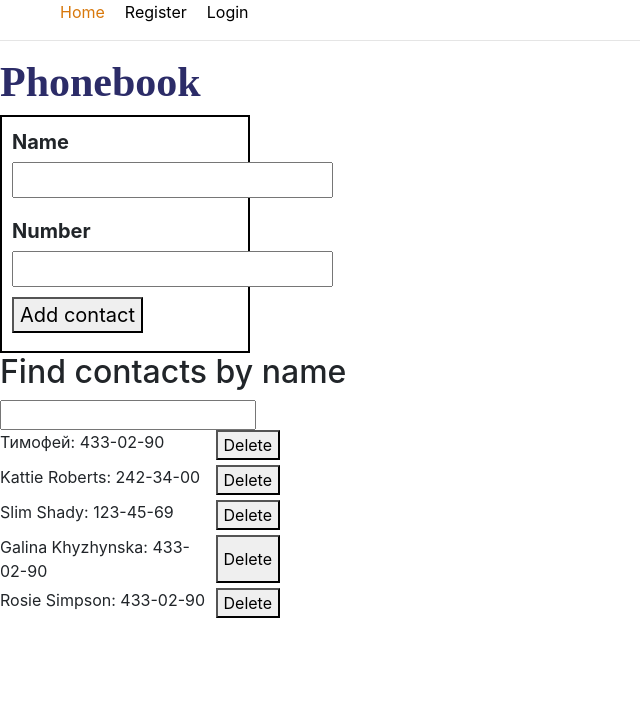
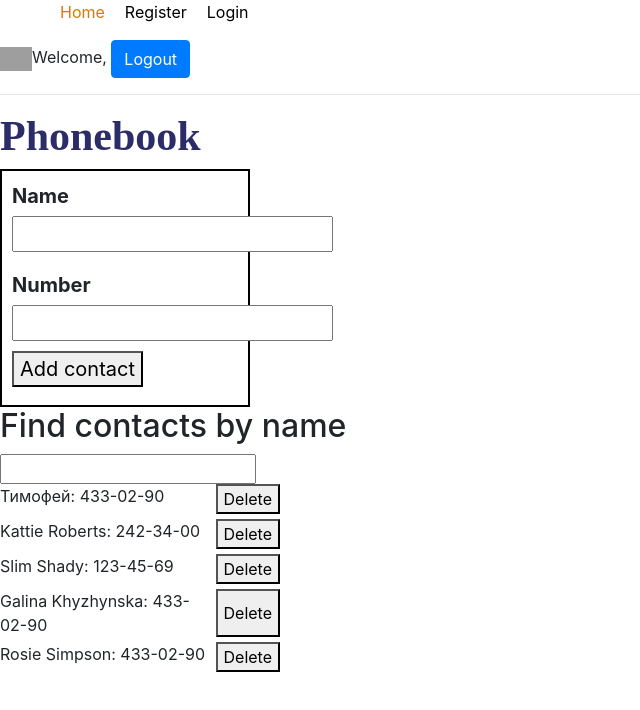
Before and after one commit to Gal4enock/goit-react-hw-08-phonebook, a React (Create React App) app: page / in a window 1280 px wide. Shown: the top 710 px of the page, without its empty margins (0-640 px from the left). Built offline with nearby package versions, Linux system fonts and the light colour scheme; data requests are answered from the project's data file; grey boxes are pictures that could not be loaded.

Commit message:
добавляет стили

```diff
--- a/src/components/Navigation/Navigation.jsx
+++ b/src/components/Navigation/Navigation.jsx
@@ -6,8 +6,12 @@ import style from './Navigation.module.css'
 
 //import { Test } from './Navigation.styles';
 
-const Navigation = () => (
-  <div className="NavigationWrapper">
+const Navigation = ({
+  avatar = "https://streamdps.ru/upload/iblock/ba4/ba43a8bf5b491168b4f74e9922c88c25.jpg",
+  name,
+  onLogout
+}) => (
+  <div className="NavigationWrapper wrap">
     <ul className={style.List}>
       <li><NavLink exact to="/" className={style.Navigation_link}
         activeClassName={style.Navigation_link_active} >
@@ -19,6 +23,11 @@ const Navigation = () => (
         activeClassName={style.Navigation_link_active} >
       Login</NavLink></li>
     </ul>
+    <div >
+      <img src={avatar} width='32' alt="" />
+      <span>Welcome, </span>
+      <button className='btn btn-primary log' type='button' onClick={onLogout}>Logout</button>
+  </div>
   </div>
 );
 
--- a/src/pages/LoginPage.jsx
+++ b/src/pages/LoginPage.jsx
@@ -1,4 +1,8 @@
 import React, { Component } from 'react';
+import { connect } from 'react-redux';
+
+import authOperations from '../redux/auth/authOperations';
+
 import './style.css'
 
 
@@ -17,6 +21,7 @@ class LoginPage extends Component {
     e.preventDefault();
 
     this.props.onLogin({ ...this.state });
+    this.setState({email: '', password: ''})
 
   }
 
@@ -30,7 +35,7 @@ class LoginPage extends Component {
           <div className="form-group form" >
             <div className="input-group mb-3 size">
               <input
-                type="password"
+                type="email"
                 className="form-control"
                 placeholder="Email"
                 aria-label="email"
@@ -64,4 +69,4 @@ class LoginPage extends Component {
   }
 }
 
-export default LoginPage
+export default connect(null, {onLogin: authOperations.logIn})(LoginPage);
--- a/src/pages/RegisterPage.jsx
+++ b/src/pages/RegisterPage.jsx
@@ -35,7 +35,7 @@ class RegisterPage extends Component {
           <div className="form-group form" >
             <div className="input-group mb-3 size">
               <input
-                type="password"
+                type="text"
                 className="form-control"
                 placeholder="Name"
                 aria-label="Name"
@@ -48,7 +48,7 @@ class RegisterPage extends Component {
           </div>
             <div className="input-group mb-3 size">
               <input
-                type="password"
+                type="email"
                 className="form-control"
                 placeholder="Email"
                 aria-label="email"
--- a/src/pages/style.css
+++ b/src/pages/style.css
@@ -5,3 +5,14 @@
 .size {
   width: 500px;
 }
+.wrap {
+  display: flex;
+  justify-content: space-around;
+}
+.log {
+  height: 30px;
+  padding-left: 5px;
+  padding-right: 5px;
+  padding-top: 0;
+  padding-bottom: 0;
+}
--- a/src/redux/auth/authReducer.js
+++ b/src/redux/auth/authReducer.js
@@ -12,8 +12,8 @@ const user = createReducer(initialUserState, {
 })
 
 const token = createReducer(null, {
-  [authActions.registerSuccess]: (_, { payload }) => payload.user,
-  [authActions.loginSuccess]: (_, { payload }) => payload.user,
+  [authActions.registerSuccess]: (_, { payload }) => payload.token,
+  [authActions.loginSuccess]: (_, { payload }) => payload.token,
   [authActions.logoutSuccess]: () => null,
 })
 
```
Also changed, not shown: 1 other file (tests, documents, lock files or other folders).
